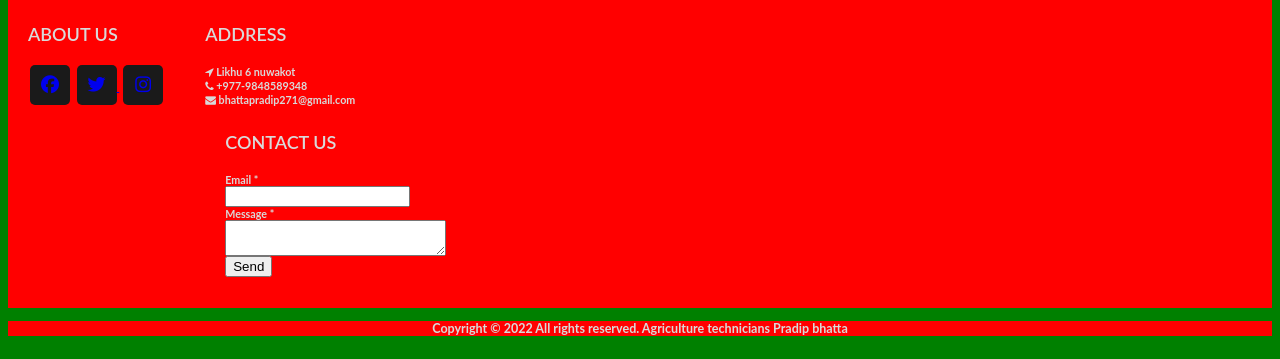
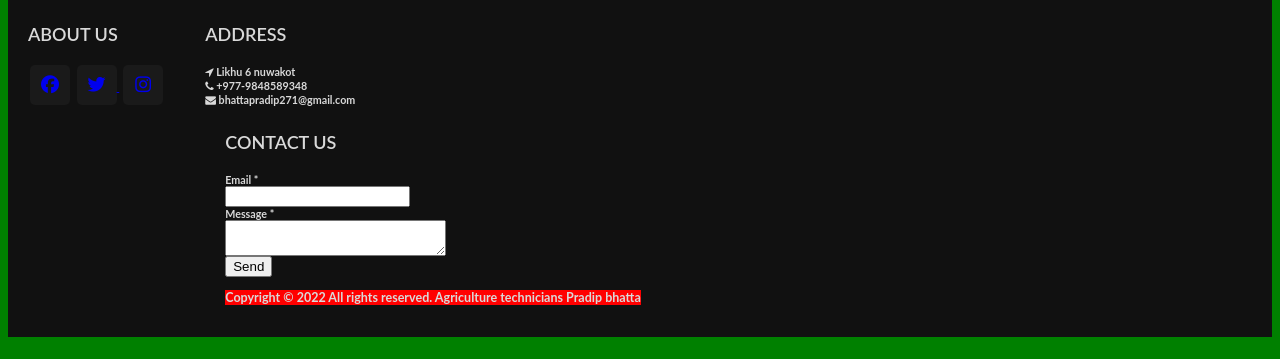
Before and after one commit to pradip271/website, a plain HTML site: page index.html in a window 1280 px wide. Shown: the part 570-929 px from the top of the page. Drawn offline with Linux system fonts and the light colour scheme.

Commit message:
copy color

```diff
--- a/index.html
+++ b/index.html
@@ -61,7 +61,7 @@ awesome/4.6.3/css/font-awesome.min.css">
         pofition:fixed;
         bottom:0px;
         width:100%;
-        background: red;
+        background: #111;
         color:#d9d9d9;
 
 
@@ -104,6 +104,10 @@ awesome/4.6.3/css/font-awesome.min.css">
      .left .content .social a span:hover{
         background:#f12020;
      }
+	.copy{
+		background-color:red;
+	}
+
     </style>
 
 <body>
@@ -219,13 +223,13 @@ padding-top: 60px;
                         </form>
 
 
-				    </footer>
-  <footer>
+
+ <div class="copy">
 	  <center><h3>Copyright © 2022 All rights reserved.  Agriculture technicians Pradip bhatta</h3> </center>
 
+</div
+	 </footer>
 
-
-				</footer>
 </body>
 
 </html>
```
